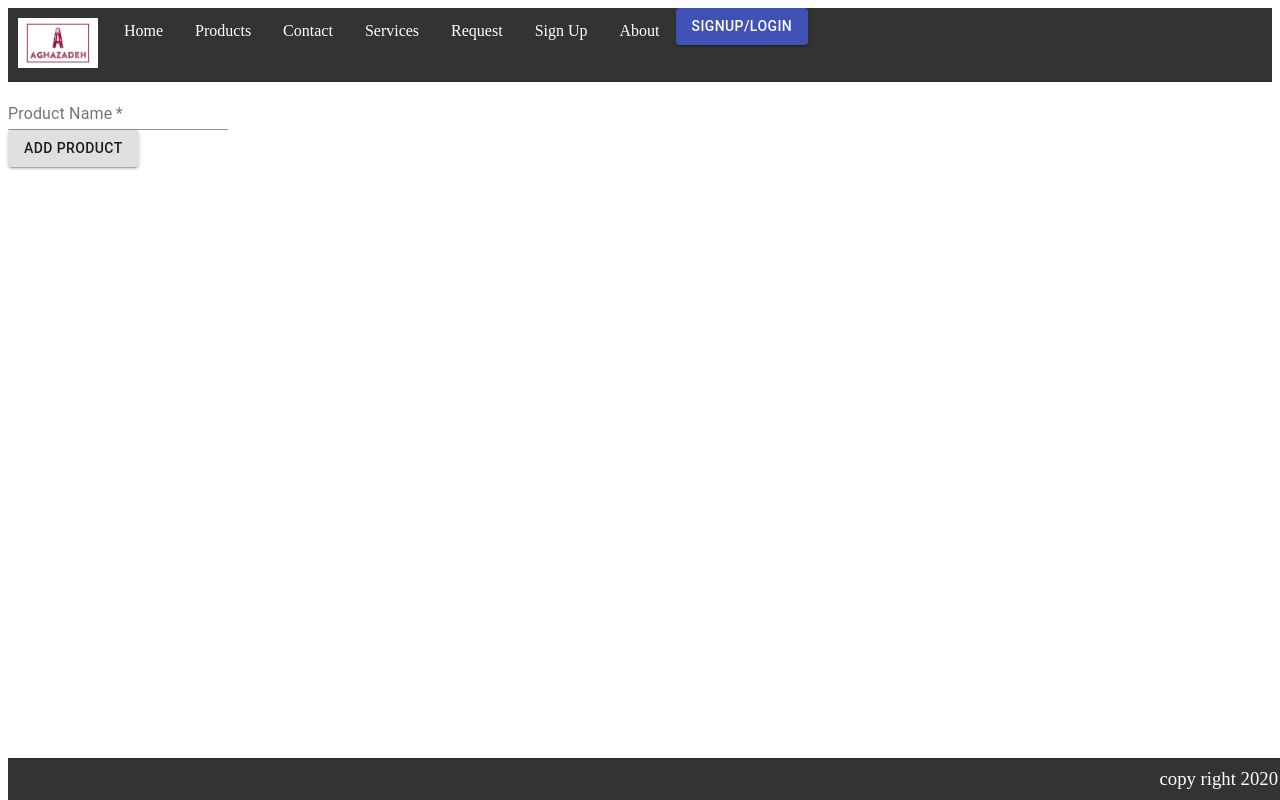
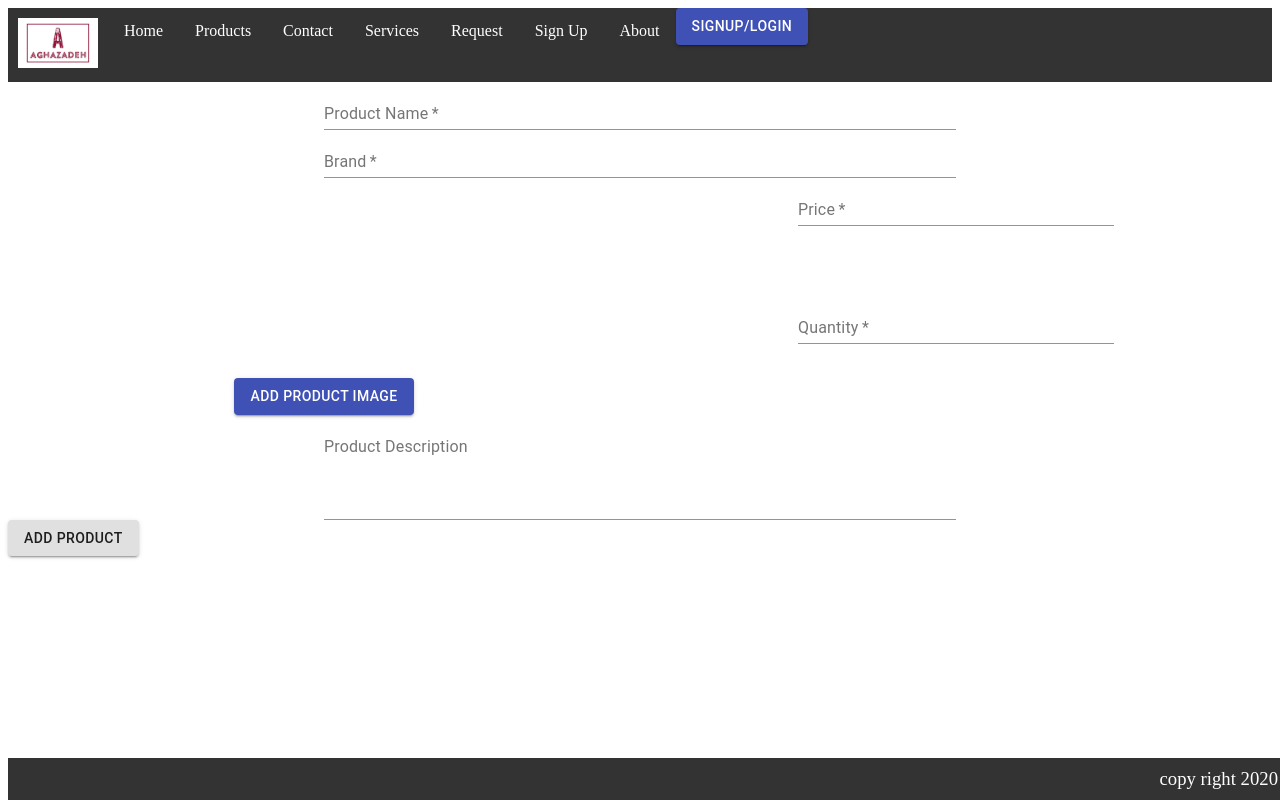
Before and after one commit to zahraaliaghazadeh/Aghazadeh, a React (Create React App) app in the folder client/: page /admin/new in a window 1280 px wide. Built offline with nearby package versions, Linux system fonts and the light colour scheme.

Commit message:
added all product input fields

```diff
--- a/client/src/components/ProductInfoForm/index.js
+++ b/client/src/components/ProductInfoForm/index.js
@@ -1,10 +1,54 @@
 import React from "react";
-import { TextField } from "@material-ui/core"
+import { Button, Grid, TextField } from "@material-ui/core"
+import "./style.css"
 
 export default function ProductInfoForm() {
     return (
-        <form>
-            <TextField required id="name" label="Product Name" />
+        <form id="ProductInfoForm">
+            <Grid container>
+                <Grid item xs={12}>
+                    <TextField required id="name" className="input" label="Product Name" />
+                </Grid>
+                <Grid item xs={12}>
+                    <TextField required id="brand" className="input" label="Brand" />
+                </Grid>
+                <Grid container item xs={12}>
+                    <Grid item xs={6}>
+                        <div id="imgContainer"></div>
+                        <input
+                            accept="image/*"
+                            id="productImage"
+                            multiple
+                            type="file"
+                        />
+                        <label htmlFor="productImage">
+                            <Button variant="contained" color="primary" component="span">
+                                Add Product Image
+                            </Button>
+                        </label>
+                    </Grid>
+                    <Grid container item xs={6}>
+                        <Grid item xs={12}>
+                            <TextField required id="price" className="input" label="Price" />
+                        </Grid>
+                        <Grid item xs={12}>
+                            <TextField required id="quantity" className="input" label="Quantity" type="number" />
+                        </Grid>
+                    </Grid>
+                </Grid>
+                <Grid item xs={12}>
+                    <TextField
+                        id="description"
+                        className="input"
+                        label="Product Description"
+                        multiline
+                        rows={4}
+                    />
+                </Grid>
+            </Grid>
+
+
+
         </form>
     );
 }
```
